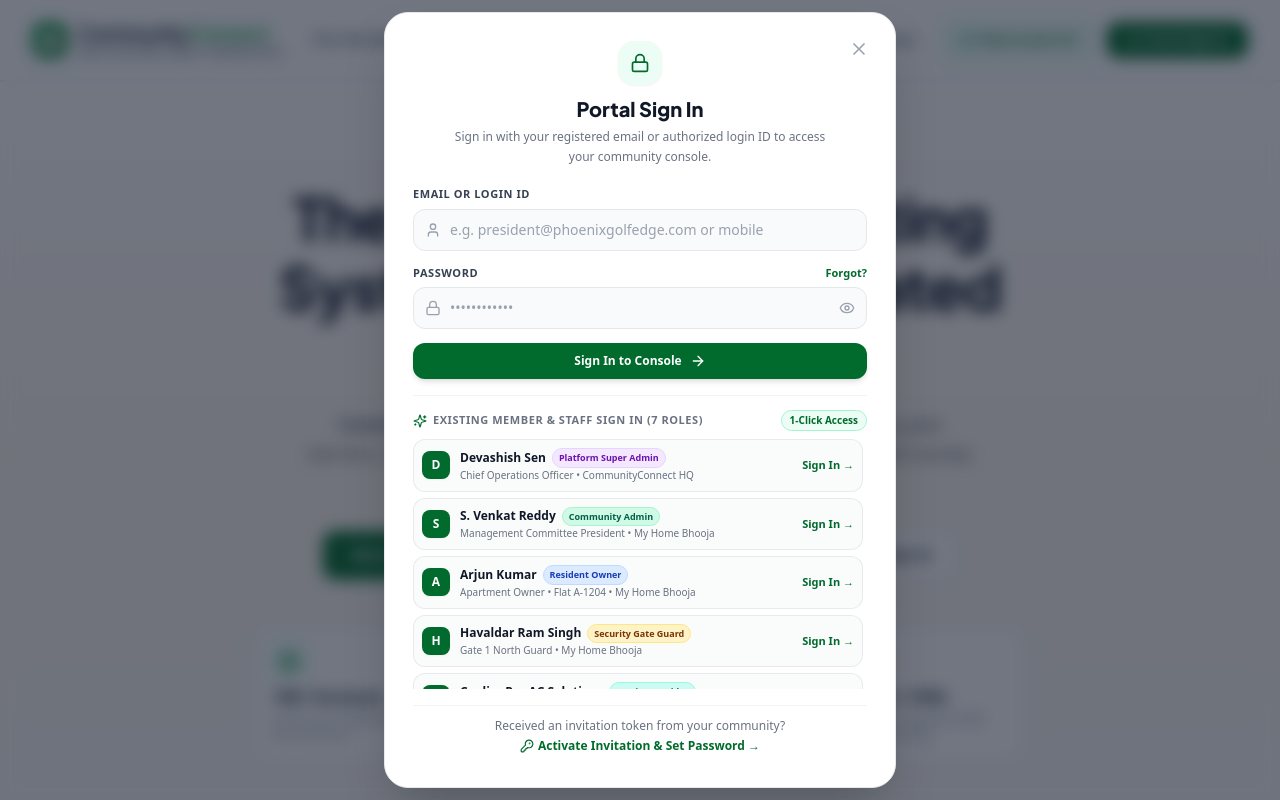
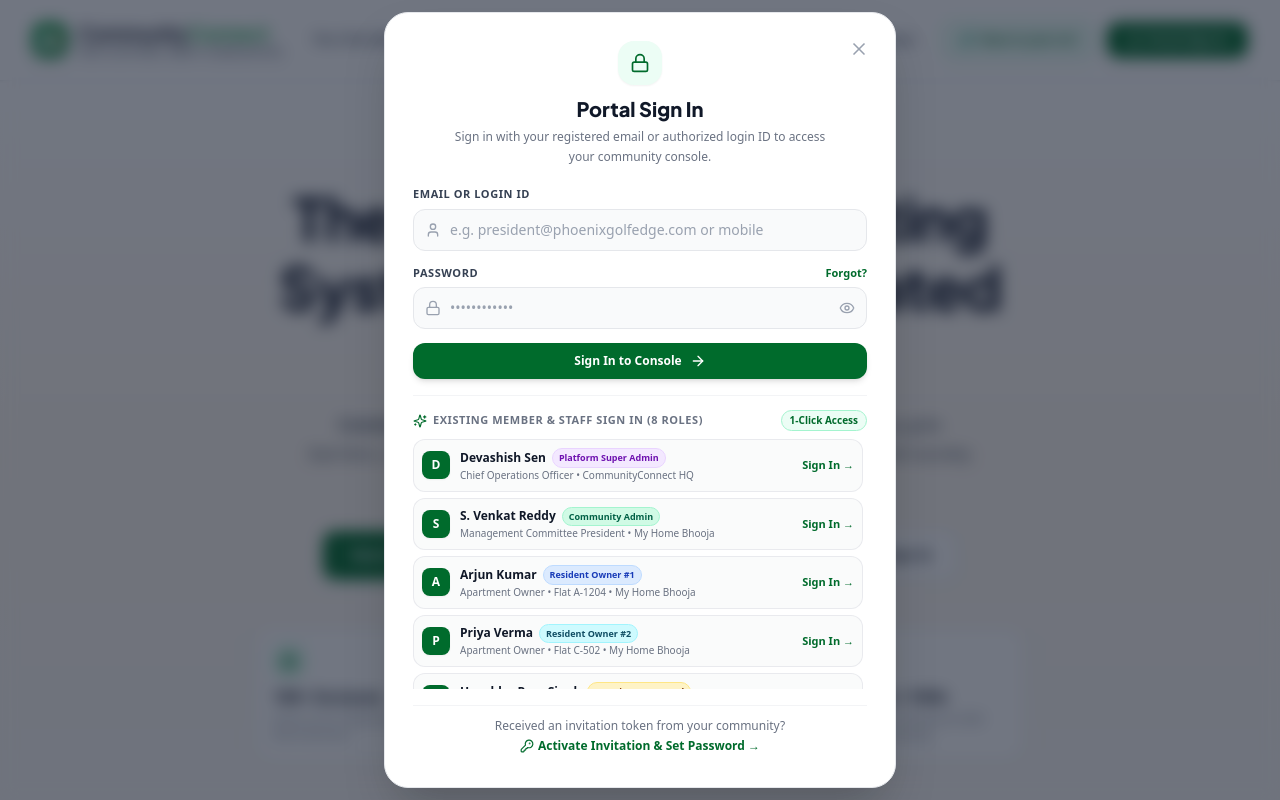
Before and after one commit to saikirankvdd/Communityconnect, a React (Vite) app: page / in a window 1280 px wide. Both pictures are taken after a click on the button "Existing Member Sign In". Shown: the top 800 px of the page. Built offline with nearby package versions, Linux system fonts and the light colour scheme.

Commit message:
feat: add Priya Verma (Resident Owner #2, Flat C-502) to 1-click login personas list

```diff
--- a/src/components/public/CommunityConnectWebsite.jsx
+++ b/src/components/public/CommunityConnectWebsite.jsx
@@ -74,7 +74,7 @@ export const CommunityConnectWebsite = ({ onLoginSuccess, onNavigate }) => {
   const [loginLoading, setLoginLoading] = useState(false);
   const [loginError, setLoginError] = useState(null);
 
-  // Preconfigured Member Personas (Including Home Cook & Housekeeper Maid)
+  // Preconfigured Member Personas (8 Roles)
   const QUICK_PRECONFIGURED_MEMBERS = [
     {
       id: 'usr-plat-admin',
@@ -106,7 +106,7 @@ export const CommunityConnectWebsite = ({ onLoginSuccess, onNavigate }) => {
       id: 'usr-res-arjun',
       name: 'Arjun Kumar',
       role: 'RESIDENT',
-      roleLabel: 'Resident Owner',
+      roleLabel: 'Resident Owner #1',
       roleBadgeBg: 'bg-blue-100 text-blue-800 border-blue-200',
       title: 'Apartment Owner • Flat A-1204',
       org: 'My Home Bhooja',
@@ -114,6 +114,19 @@ export const CommunityConnectWebsite = ({ onLoginSuccess, onNavigate }) => {
       password: 'password123',
       avatar: null,
       scope: 'Visitor FASTag, Group Demands & Bookings'
+    },
+    {
+      id: 'usr-res-priya',
+      name: 'Priya Verma',
+      role: 'RESIDENT',
+      roleLabel: 'Resident Owner #2',
+      roleBadgeBg: 'bg-cyan-100 text-cyan-900 border-cyan-200',
+      title: 'Apartment Owner • Flat C-502',
+      org: 'My Home Bhooja',
+      email: 'priya.verma@example.com',
+      password: 'password123',
+      avatar: null,
+      scope: 'Resident Hub, Payments & Amenities'
     },
     {
       id: 'usr-sec-ramsingh',
@@ -1677,7 +1690,7 @@ export const CommunityConnectWebsite = ({ onLoginSuccess, onNavigate }) => {
               <div className="flex items-center justify-between mb-2">
                 <span className="text-[11px] font-bold uppercase tracking-wider text-gray-500 flex items-center gap-1.5">
                   <Sparkles className="w-3.5 h-3.5 text-[#006b2c]" />
-                  <span>Existing Member &amp; Staff Sign In (7 Roles)</span>
+                  <span>Existing Member &amp; Staff Sign In (8 Roles)</span>
                 </span>
                 <span className="text-[10px] text-[#006b2c] font-extrabold bg-emerald-50 px-2 py-0.5 rounded-full border border-emerald-200">
                   1-Click Access
```
